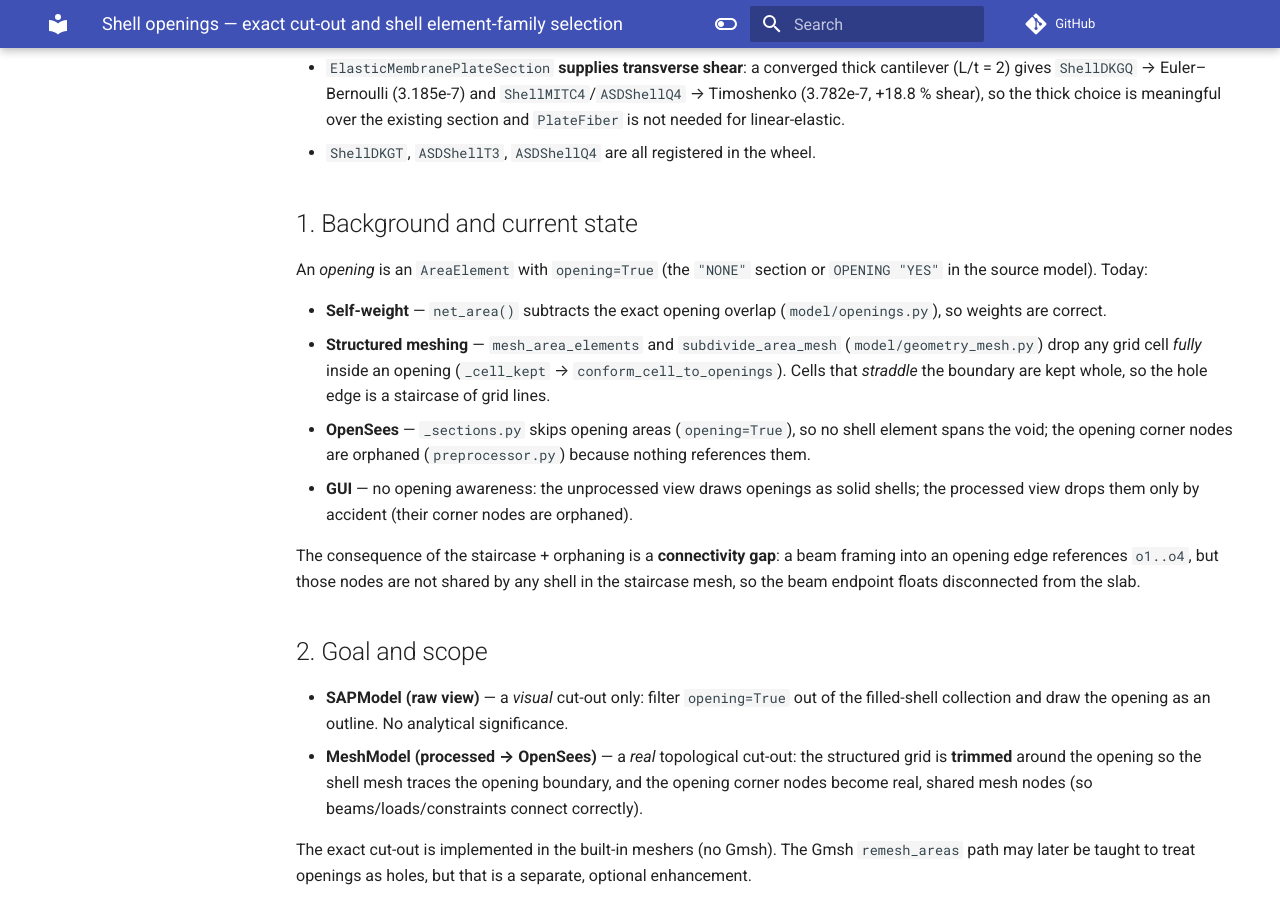
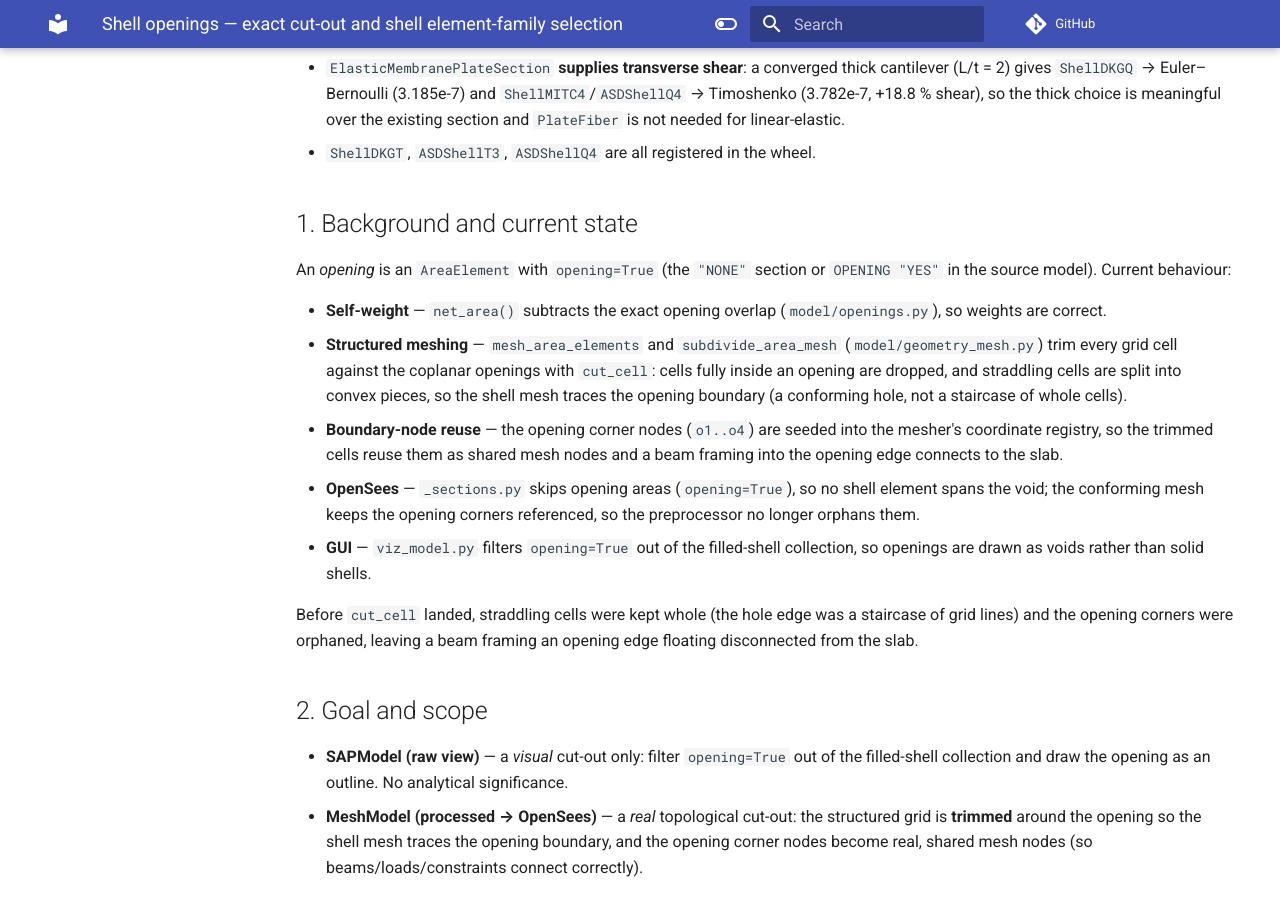
Before and after one commit to boustrephon/fea_toolkit, an MkDocs documentation site: the page built from docs/shell_openings.md, in a window 1280 px wide and 900 px high, scrolled down 1167 px. Built offline with MkDocs 1.6.1 and Material for MkDocs 9.7.7, drawn with Linux system fonts in a browser that asks for light colours; comment, search, counter and statistics services are not loaded; some of the changed text lies outside the part shown.

Commit message:
docs: document shell-opening cut-out and thin/thick shell family selection

````diff
--- a/docs/shell_openings.md
+++ b/docs/shell_openings.md
@@ -44,25 +44,28 @@
 ## 1. Background and current state
 
 An *opening* is an `AreaElement` with `opening=True` (the `"NONE"` section or
-`OPENING "YES"` in the source model).  Today:
+`OPENING "YES"` in the source model).  Current behaviour:
 
 - **Self-weight** — `net_area()` subtracts the exact opening overlap
   (`model/openings.py`), so weights are correct.
 - **Structured meshing** — `mesh_area_elements` and `subdivide_area_mesh`
-  (`model/geometry_mesh.py`) drop any grid cell *fully* inside an opening
-  (`_cell_kept` → `conform_cell_to_openings`).  Cells that *straddle* the
-  boundary are kept whole, so the hole edge is a staircase of grid lines.
+  (`model/geometry_mesh.py`) trim every grid cell against the coplanar
+  openings with `cut_cell`: cells fully inside an opening are dropped, and
+  straddling cells are split into convex pieces, so the shell mesh traces the
+  opening boundary (a conforming hole, not a staircase of whole cells).
+- **Boundary-node reuse** — the opening corner nodes (`o1..o4`) are seeded
+  into the mesher's coordinate registry, so the trimmed cells reuse them as
+  shared mesh nodes and a beam framing into the opening edge connects to the
+  slab.
 - **OpenSees** — `_sections.py` skips opening areas (`opening=True`), so no
-  shell element spans the void; the opening corner nodes are orphaned
-  (`preprocessor.py`) because nothing references them.
-- **GUI** — no opening awareness: the unprocessed view draws openings as
-  solid shells; the processed view drops them only by accident (their corner
-  nodes are orphaned).
+  shell element spans the void; the conforming mesh keeps the opening corners
+  referenced, so the preprocessor no longer orphans them.
+- **GUI** — `viz_model.py` filters `opening=True` out of the filled-shell
+  collection, so openings are drawn as voids rather than solid shells.
 
-The consequence of the staircase + orphaning is a **connectivity gap**: a
-beam framing into an opening edge references `o1..o4`, but those nodes are not
-shared by any shell in the staircase mesh, so the beam endpoint floats
-disconnected from the slab.
+Before `cut_cell` landed, straddling cells were kept whole (the hole edge was
+a staircase of grid lines) and the opening corners were orphaned, leaving a
+beam framing an opening edge floating disconnected from the slab.
 
 ## 2. Goal and scope
 
@@ -166,6 +169,9 @@
 ```python
 def cut_cell(cell, openings, area_tol=1e-12):
     """Triangulation-ready pieces of ``cell − union(openings)`` (2-D)."""
+    cell = list(cell)  # copy so the caller's list is not reversed in place
+    if _signed_area_2d(cell) < 0.0:
+        cell.reverse()
     pieces = [list(cell)]
     for opening in openings:
         for tri in _triangulate(opening):           # concave → convex tris
@@ -288,11 +294,14 @@
 | `Membrane` | full shell (approximation; in-plane-only not represented) |
 | `Plate-Thin` / `Plate-Thick` | full shell (approximation; bending-only not represented) |
 
-**Today neither parser reads the `Type` column** — `s2k_parser.py` and
-`e2k_parser.py` both hardcode `shape="Shell"` and read only material +
-thickness, so the CSI thin/thick/membrane intent is silently dropped.  The
-work is: add a `shell_type` field to `ShellSection`, parse the `Type` column,
-and keep the raw value so `Membrane`/`Plate-*` can be specialised later.
+**Both parsers now read the `Type` column into `ShellSection.shell_type`:**
+`s2k_parser.py` stores the raw `Type` value (`sec.get("Type")`), and
+`e2k_parser.py` maps the ETABS `TYPE` keyword through `_E2K_SHELL_TYPE`
+(`"SHELL"` → `"Shell-Thin"`, `"MEMBRANE"` → `"Membrane"`,
+`"PLATE"` → `"Plate-Thin"`).  The raw value is preserved so
+`Membrane`/`Plate-*` can be specialised later, and
+`opensees/shell_families.py` (`default_shell_element`) selects the thin
+(`ShellDKGQ`/`ShellDKGT`) or thick (`ASDShellQ4`/`ASDShellT3`) family from it.
 
 ## Element selection and per-selection override
 
````
Also changed, not shown: README.md (+1 -0 lines), docs/element_properties_config.md (+2 -2 lines).
